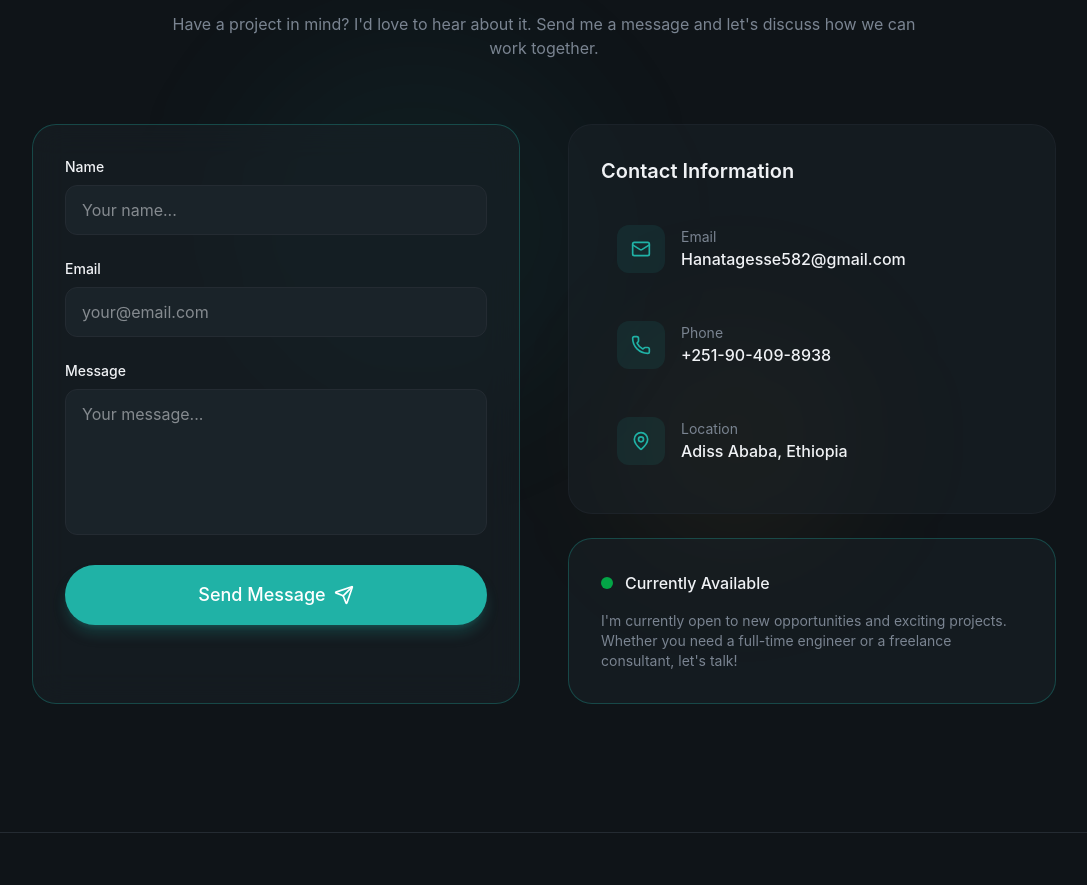
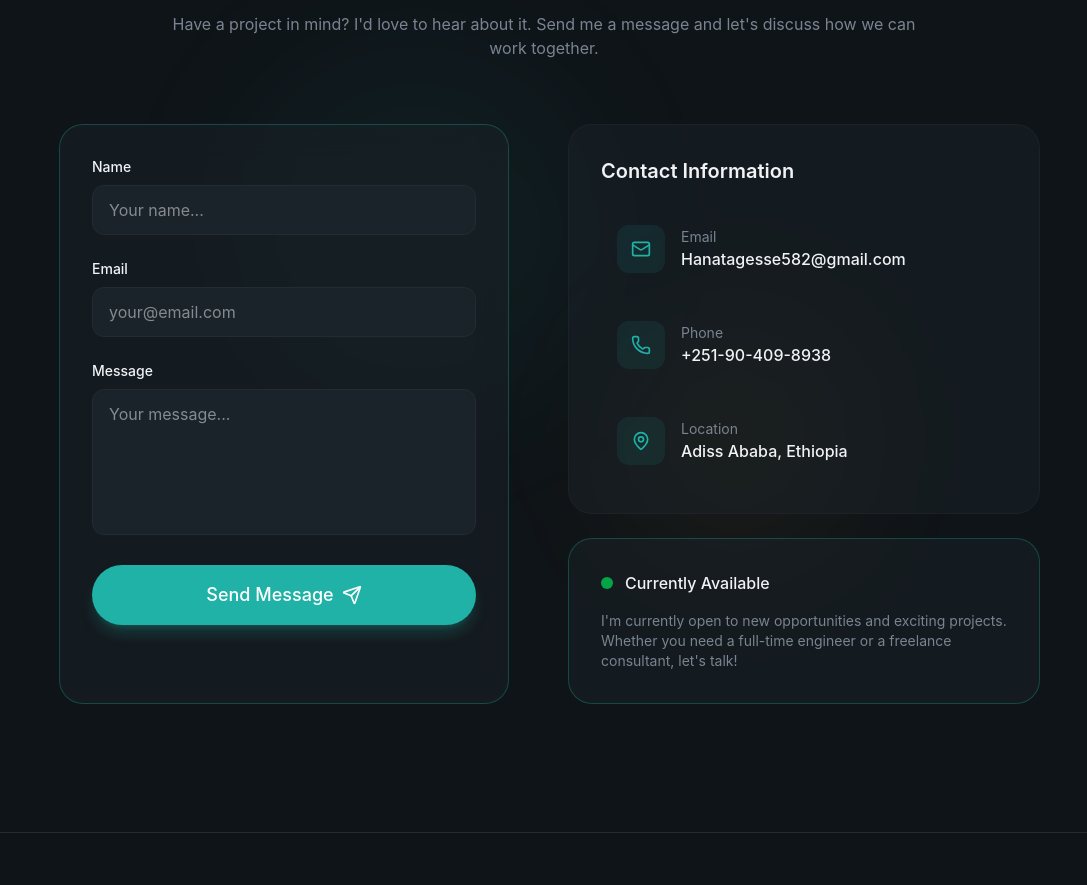
Before and after one commit to hanatagesse/hana-tagesse, a React (Vite) app: page / in a window 1280 px wide. Shown: the part 3620-4505 px from the top of the page, without its empty margins (96-1183 px from the left). Built offline with nearby package versions, Linux system fonts and the light colour scheme.

Commit message:
Update Contact.jsx

```diff
--- a/src/sections/Contact.jsx
+++ b/src/sections/Contact.jsx
@@ -112,8 +112,8 @@
           </p>
         </div>
 
-        <div className="grid lg:grid-cols-2 gap-12 max-w-5xl mx-auto">
-          <div className="glass p-8 rounded-3xl border border-primary/30 animate-fade-in animation-delay-300">
+        <div className="grid lg:grid-cols-2 gap-12 max-w-5xl mx-auto justify-items-center px-4">
+          <div className="glass p-8 rounded-3xl w-full max-w-[450px] border border-primary/30 animate-fade-in animation-delay-300 ">
             <form className="space-y-6" onSubmit={handleSubmit}>
               <div>
                 <label
```
